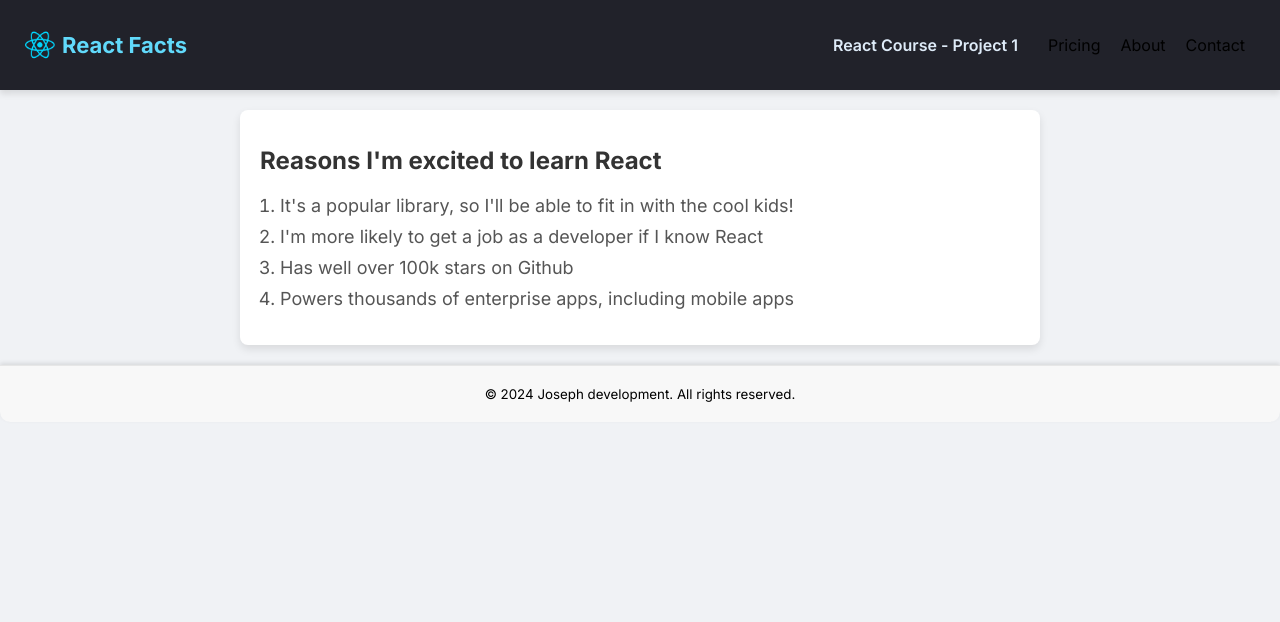
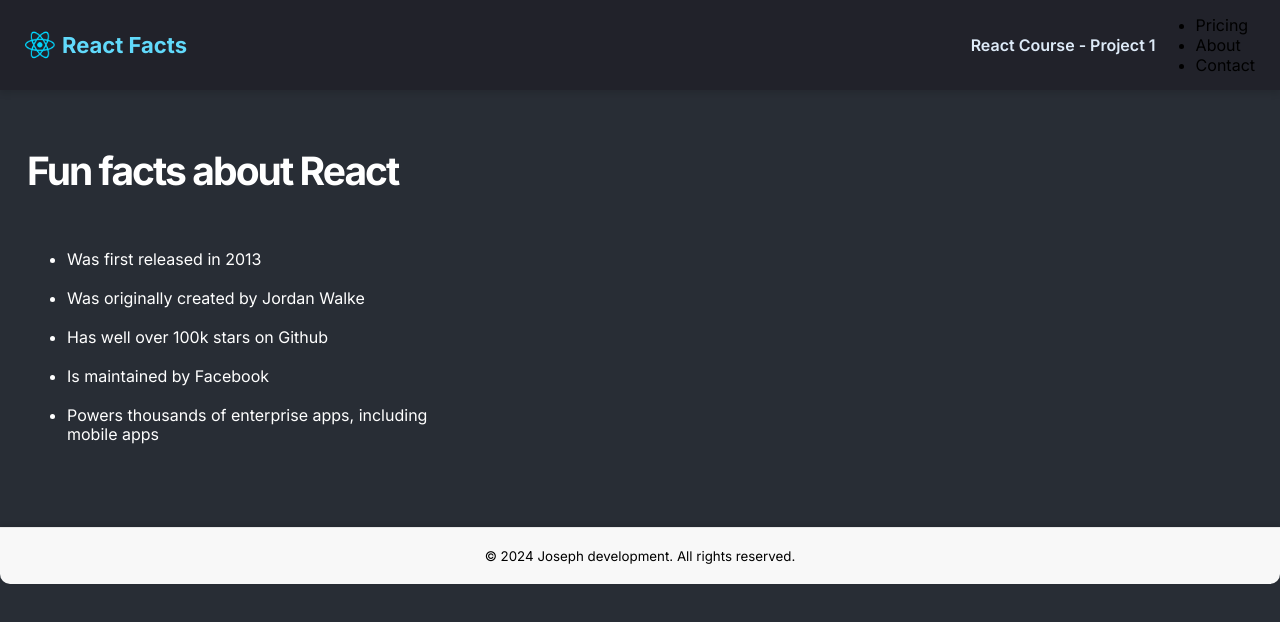
Before and after one commit to staceyjo/React-Info-SIte.Scrimba, a React (Vite) app: page / in a window 1280 px wide. Shown: the top 622 px of the page. Built offline with nearby package versions, Linux system fonts and the light colour scheme.

Commit message:
styling updates to main

```diff
--- a/components/Main.jsx
+++ b/components/Main.jsx
@@ -2,16 +2,15 @@ import React from "react";
 
 export default function Main() {
   return (
-    <div className="main-content">
-      <h1>Reasons I'm excited to learn React</h1>
-      <ol>
-        <li>
-          It's a popular library, so I'll be able to fit in with the cool kids!
-        </li>
-        <li>I'm more likely to get a job as a developer if I know React</li>
+    <div className="main">
+      <h1 className="main--title">Fun facts about React</h1>
+      <ul className="main--facts">
+        <li>Was first released in 2013</li>
+        <li>Was originally created by Jordan Walke</li>
         <li>Has well over 100k stars on Github</li>
+        <li>Is maintained by Facebook</li>
         <li>Powers thousands of enterprise apps, including mobile apps</li>
-      </ol>
+      </ul>
     </div>
   );
 }
--- a/components/Navbar.jsx
+++ b/components/Navbar.jsx
@@ -4,9 +4,12 @@ export default function Navbar() {
   return (
     <header>
       <nav>
-        <img src="components/images/react-icon-small.png" />
-        <h3>React Facts</h3>
-        <h4>React Course - Project 1</h4>
+        <img
+          src="components/images/react-icon-small.png"
+          className="nav--icon"
+        />
+        <h3 className="nav--logo_text">React Facts</h3>
+        <h4 className="nav--title">React Course - Project 1</h4>
         <ul className="nav-items">
           <li>Pricing</li>
           <li>About</li>
--- a/style.css
+++ b/style.css
@@ -5,93 +5,71 @@
 html,
 body {
   margin: 0;
-  padding: 0;
-  height: 100%;
+  height: 100vh;
   font-family: "Inter", sans-serif;
-  background-color: #f0f2f5;
+  background-color: #282d35;
 }
 
 nav {
   display: flex;
-  justify-content: space-between;
+  /* justify-content: space-between; */
   align-items: center;
   padding: 30px 25px;
   height: 90px;
   box-shadow: 0 4px 6px rgba(0, 0, 0, 0.1);
   background-color: #21222a;
-  margin-bottom: 20px;
 }
 
-nav > h3,
-nav > h4 {
+.nav--logo_text,
+.nav--title {
   margin: 0;
 }
 
-nav > h3 {
+.nav--logo_text {
   margin-right: auto;
   color: #61dafb;
   font-weight: 700;
   font-size: 22px;
 }
 
-nav > h4 {
+.nav--title {
   color: #deebf8;
   font-weight: 600;
 }
 
-nav > img {
+.nav--icon {
   height: 30px;
   margin-right: 7px;
 }
 
-.nav-items {
-  list-style: none;
-  display: flex;
-  margin: 0;
-  padding: 0;
-  margin-left: 20px;
+.main {
+  padding: 57px 27px;
+  color: white;
+  /* border-radius: 8px; */
+  /* box-shadow: 0 4px 8px rgba(0, 0, 0, 0.1); */
+  /* max-width: 800px; */
+  /* width: 100%; */
+  /* margin: 20px auto; */
+  /* flex: 1; */
 }
 
-.nav-items > li {
-  padding: 10px;
+.main--title {
+  margin: 0;
+  font-size: 39px;
+  letter-spacing: -0.05em;
+  line-height: 47px;
 }
 
-.nav-item a {
-  text-decoration: none;
-  color: #333;
-  padding: 5px 10px;
+.main--facts {
+  margin-top: 46px;
 }
 
-.nav-item a:hover {
-  background-color: #f0f0f0;
+.main--facts li {
+  line-height: 19px;
+  padding-block: 10px;
+  max-width: 400px;
 }
 
-.main-content {
-  background: #fff;
-  padding: 20px;
-  border-radius: 8px;
-  box-shadow: 0 4px 8px rgba(0, 0, 0, 0.1);
-  max-width: 800px;
-  width: 100%;
-  margin: 20px auto;
-  flex: 1;
-}
-
-.main-content h1 {
-  font-size: 24px;
-  margin-bottom: 20px;
-  color: #333;
-}
-
-.main-content ol {
-  padding-left: 20px;
-}
-
-.main-content ol li {
-  margin-bottom: 10px;
-  font-size: 18px;
-  color: #555;
-}
 .footer {
   text-align: center;
   padding: 20px;
```
